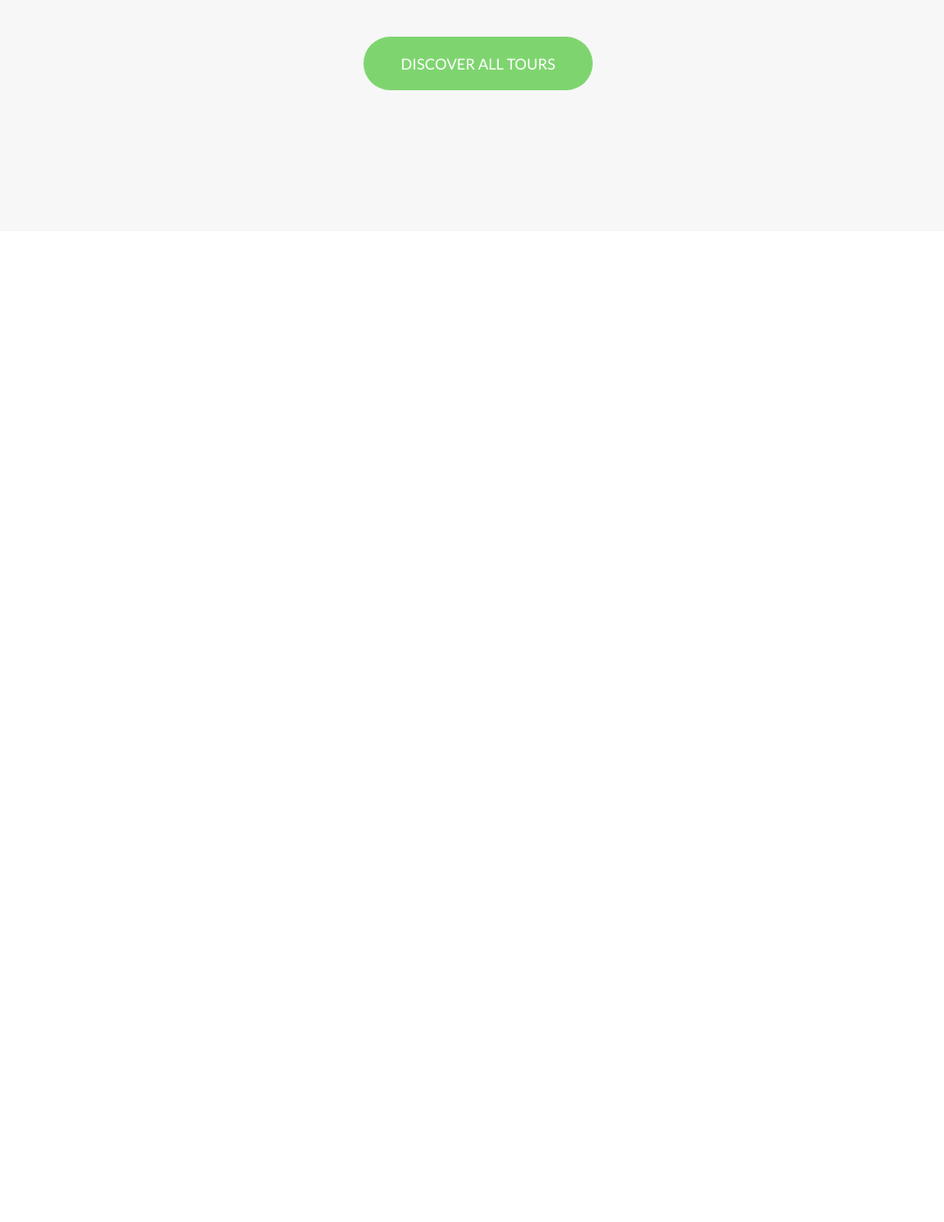
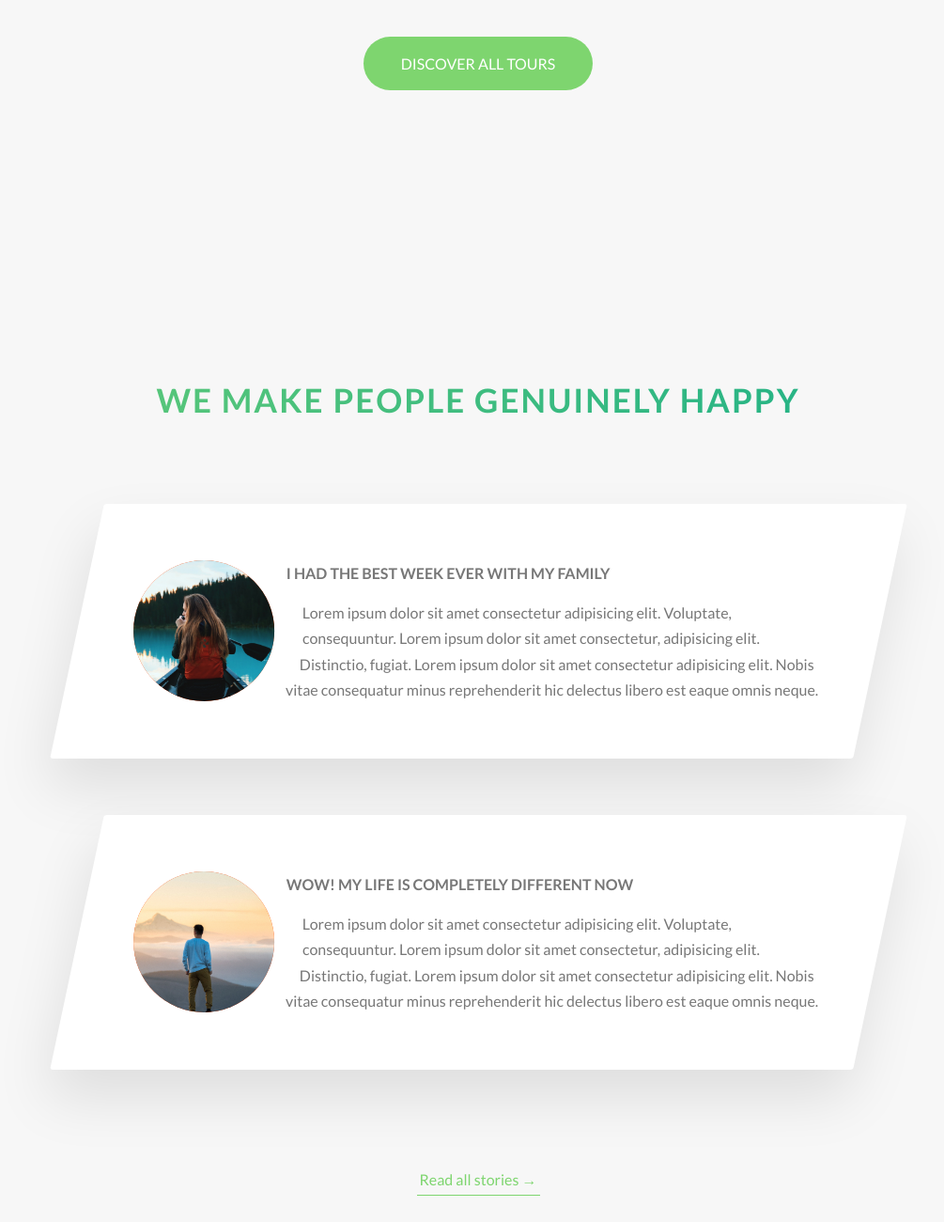
Before and after one commit to sweeptic/Natours-webpage---Advanced-Sass-css-learning-project, a website: page index.html in a window 1280 px wide. Shown: the part 3130-4430 px from the top of the page at 94% size, without its empty margins (131-1136 px from the left). Before the commit the page ends 3406 px from the top, so only its background shows below. Drawn offline with Linux system fonts and the light colour scheme.

Commit message:
build story section

```diff
--- a/index.html
+++ b/index.html
@@ -309,8 +309,66 @@ BEM - Block element modifier
                     <div class="u-center-text u-margin-top-huge">
                         <a href="#" class="btn btn--green">Discover all tours</a>
                     </div>
+        </section>
+
+        <section class="section-stories">
+
+            <div class="u-center-text u-margin-bottom-big">
+                <h2 class="heading-secondary">
+                    We make people genuinely happy
+                </h2>
+            </div>
+
+            <div class="row">
+                <div class="story">
+                    <figure class="story__shape">
+                        <img src="img/nat-8.jpg" alt="person on tour" class="story__img">
+                        <figcaption class="story__caption">Mary Smith</figcaption>
+                    </figure>
+                    <div class="story__text">
+                        <h3 class="heading-tertiary u-margin-bottom-small">
+                            I had the best week ever with my family
+                        </h3>
+                        <p>
+                            Lorem ipsum dolor sit amet consectetur adipisicing elit. Voluptate, consequuntur.
+                            Lorem ipsum dolor sit amet consectetur, adipisicing elit. Distinctio, fugiat.
+                            Lorem ipsum dolor sit amet consectetur adipisicing elit. Nobis vitae consequatur minus
+                            reprehenderit hic delectus libero est eaque omnis neque.
+                        </p>
+                    </div>
+                </div>
+            </div>
+
+            <div class="row">
+                <div class="story">
+                    <figure class="story__shape">
+                        <img src="img/nat-9.jpg" alt="person on tour" class="story__img">
+                        <figcaption class="story__caption">Jack Wilson</figcaption>
+                    </figure>
+                    <div class="story__text">
+                        <h3 class="heading-tertiary u-margin-bottom-small">
+                            WOW! My life is completely different now
+                        </h3>
+                        <p>
+                            Lorem ipsum dolor sit amet consectetur adipisicing elit. Voluptate, consequuntur.
+                            Lorem ipsum dolor sit amet consectetur, adipisicing elit. Distinctio, fugiat.
+                            Lorem ipsum dolor sit amet consectetur adipisicing elit. Nobis vitae consequatur minus
+                            reprehenderit hic delectus libero est eaque omnis neque.
+                        </p>
+                    </div>
+                </div>
+            </div>
+
+            <div class="u-center-text u-margin-top-huge">
+                <a href="#" class="btn-text">Read all stories &rarr;  </a>
+            </div>
+
 
         </section>
+
+
+
+
     </main>
 
 
--- /dev/null
+++ b/sass/components/_story.scss
@@ -0,0 +1,59 @@
+.story {
+    width: 75%;
+    margin: 0 auto;
+    box-shadow: 0 3rem 6rem rgba($color-black, .1);
+    background-color: $color-white;
+    border-radius: 3px;
+    padding: 6rem;
+    padding-left: 9rem;
+    font-size: $default-font-size;
+    transform: skewX(-12deg);
+
+    &__shape {
+        width: 15rem;
+        height: 15rem;
+        background-color: orangered;
+        float: left;
+        shape-outside: circle(50% at 50% 50%);
+        clip-path: circle(50% at 50% 50%);
+        transform: translateX(-3rem) skewX(12deg);
+        position: relative;
+    }
+
+    &__img {
+        height: 100%;
+        transform: translateX(-4rem) scale(1.4);
+        transition: all .5s;
+    }
+
+    &__text {
+        transform: skewX(12deg);
+    }
+
+    &__caption {
+        position: absolute;
+        top: 50%;
+        left: 50%;
+        transform: translate(-50%, 20%);
+        color: white;
+        text-transform: uppercase;
+        font-size: 1.7rem;
+        text-align: center;
+        opacity: 0;
+        transition: all .5s;
+    }
+
+    &:hover &__caption {
+        opacity: 1;
+        transform: translate(-50%, -50%);
+    }
+
+    &:hover &__img {
+        transform: translateX(-4rem) scale(1);
+        filter: blur(3px) brightness(80%) ;
+    }
+
+
+
+
+}
--- a/sass/main.scss
+++ b/sass/main.scss
@@ -11,6 +11,7 @@
 @import "components/card";
 @import "components/composition";
 @import "components/feature-box";
+@import "components/story";
 
 @import "layout/grid";
 @import "layout/header";
--- a/sass/pages/_home.scss
+++ b/sass/pages/_home.scss
@@ -24,3 +24,8 @@
     padding: 25rem 0 15rem 0;
     margin-top: -10vh;
 }
+
+.section-stories {
+    padding: 15rem 0;
+    background-color: $color-grey-light-1;
+}
```
Also changed, not shown: css/main.css, css/main.min.css, 2 other files.
